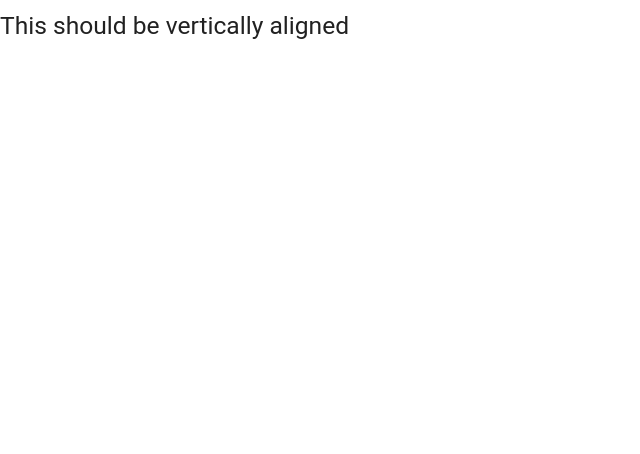
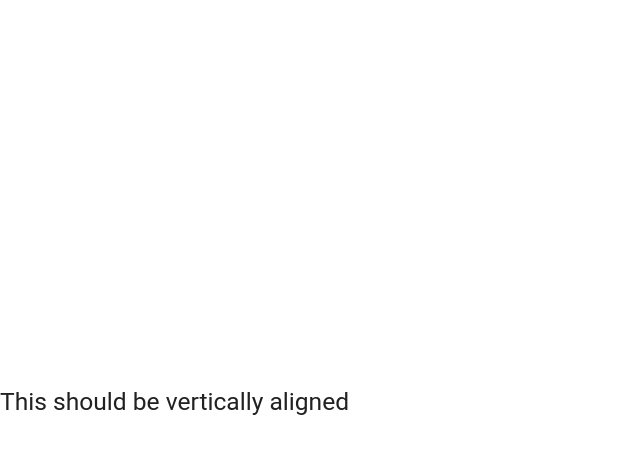
Before and after one commit to fazo/fazo.github.io, a plain HTML site: page index.html in a window 1280 px wide. Shown: the whole page, without its empty margins (0-640 px from the left). Drawn offline with nearby package versions, Linux system fonts and the light colour scheme; a web font is replaced by a local one.

Commit message:
Update index.html

```diff
--- a/index.html
+++ b/index.html
@@ -2,6 +2,6 @@
 <script src="materialize.js"></script>
 <link href="materialize.css" rel="stylesheet" type="text/css" />
 
-<div class="valign-wrapper">
+<div class="valign-wrapper" style="width: 100%; height: 100%">
   <h5 class="valign">This should be vertically aligned</h5>
 </div>
```
